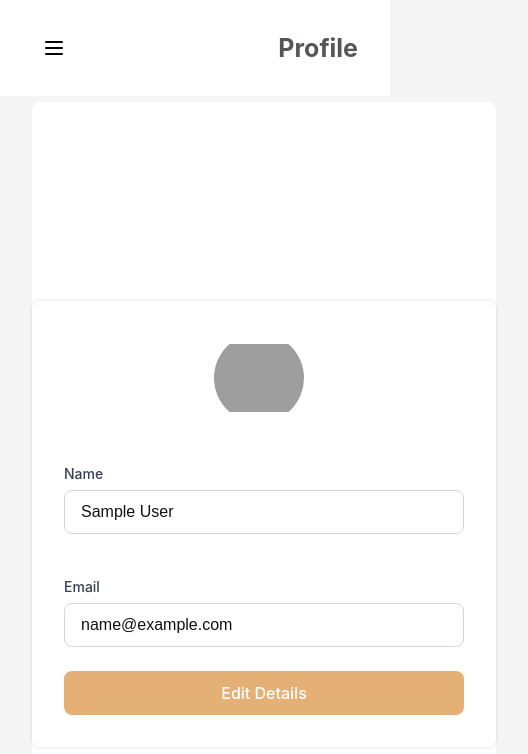
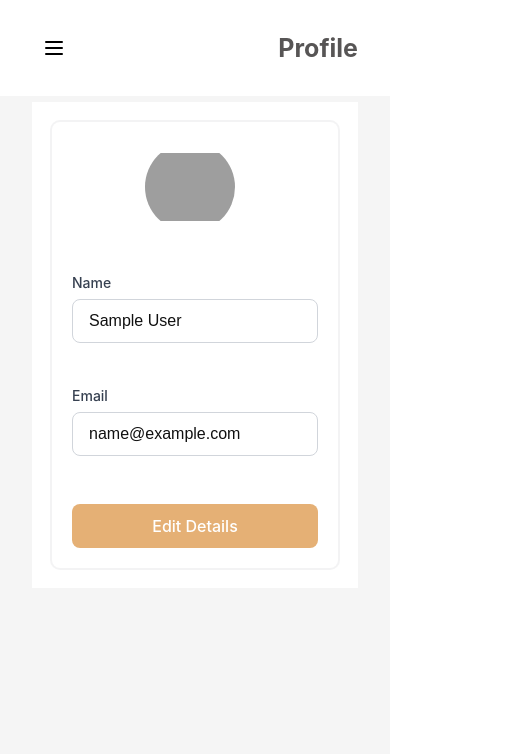
Before and after one commit to DebasisSaikia/assignment-lesgo, a React (Vite) app: page /dashboard/profile in a window 390 px wide. Shown: the top 754 px of the page, 528 px wide, since content can reach past the window. Built offline with nearby package versions, Linux system fonts and the light colour scheme; sample sign-in values are in the browser's storage; grey boxes are pictures that could not be loaded.

Commit message:
profile responsive

```diff
--- a/src/components/pages/profile/styles.ts
+++ b/src/components/pages/profile/styles.ts
@@ -2,24 +2,28 @@ import styled, { css } from "styled-components";
 import { FormGroup } from "../../login/styles";
 
 const ProfileWrapper = styled.div`
-  //   width: 100vw;
-  height: 100vh;
+  min-height: 100%;
   background: #fff;
   display: flex;
   align-items: center;
   justify-content: center;
-  border-radius: 8px;
+  padding: 20px;
+  box-sizing: border-box;
 `;
 
 const ProfileCard = styled.div`
-  width: 400px;
-  min-height: 40vh;
+  width: 100%;
+  max-width: 400px;
   display: flex;
   flex-direction: column;
   box-shadow: 0 0 0 2px rgba(194, 196, 199, 0.2);
   background: white;
-  padding: 32px;
+  padding: 20px;
   border-radius: 8px;
+
+  @media (min-width: 768px) {
+    padding: 32px;
+  }
 `;
 
 const InputContainer = styled.div`
@@ -28,7 +32,41 @@ const InputContainer = styled.div`
   gap: 20px;
   width: 100%;
   margin-top: 2rem;
+  box-sizing: border-box;
 `;
+
+const ButtonContainer = styled.div`
+  width: 100%;
+  margin-top: 1.5rem;
+`;
+
+// const ProfileWrapper = styled.div`
+//   height: 100vh;
+//   background: #fff;
+//   display: flex;
+//   align-items: center;
+//   justify-content: center;
+//   border-radius: 8px;
+// `;
+
+// const ProfileCard = styled.div`
+//   width: 400px;
+//   min-height: 40vh;
+//   display: flex;
+//   flex-direction: column;
+//   box-shadow: 0 0 0 2px rgba(194, 196, 199, 0.2);
+//   background: white;
+//   padding: 32px;
+//   border-radius: 8px;
+// `;
+
+// const InputContainer = styled.div`
+//   display: flex;
+//   flex-direction: column;
+//   gap: 20px;
+//   width: 100%;
+//   margin-top: 2rem;
+// `;
 
 const Input = styled.input`
   width: 100%;
@@ -77,9 +115,9 @@ const AvatarContainer = styled.div`
   }
 `;
 
-const ButtonContainer = styled.div`
-  width: 100%;
-`;
+// const ButtonContainer = styled.div`
+//   width: 100%;
+// `;
 
 const SaveButton = styled.button`
   width: 100%;
```
Also changed, not shown: src/components/pages/profile/Profile.tsx (+0 -15 lines).
